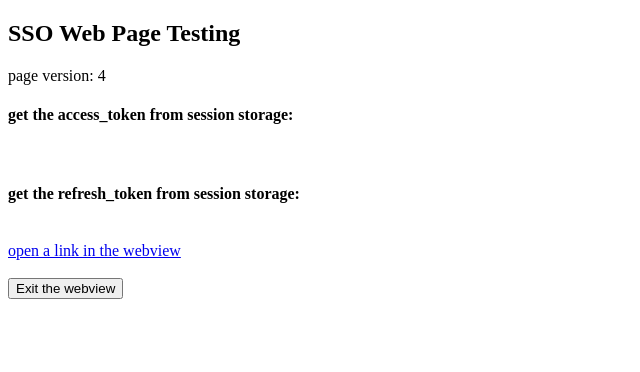
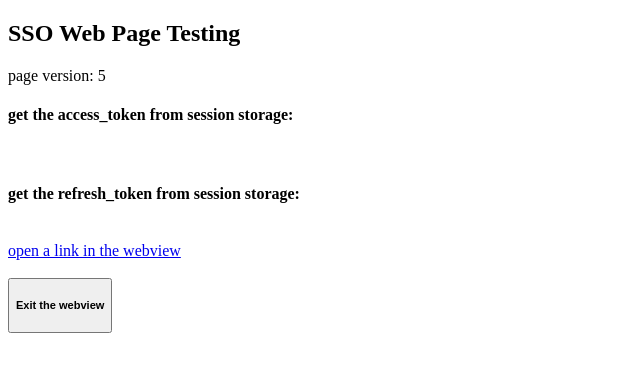
Before and after one commit to byvector/testweb2022.github.io, a plain HTML site: page index.html in a window 1280 px wide. Shown: the whole page, without its empty margins (0-640 px from the left). Drawn offline with Linux system fonts and the light colour scheme.

Commit message:
Update index.html

```diff
--- a/index.html
+++ b/index.html
@@ -4,7 +4,7 @@
 
 <body>
 <h2> SSO Web Page Testing</h2>
-<div>page version: 4</div>
+<div>page version: 5</div>
 <div>
     <h4>get the access_token from session storage:</h4>
     <div id="access_token"></div>
@@ -20,7 +20,7 @@
 <br/>
 <div>
     <!-- <button onclick="setToken()">set access_token</button> -->
-    <button onclick="exit()">Exit the webview</button>
+    <button onclick="exit()"><h5>Exit the webview</h5></button>
 </div>
 
 
```
